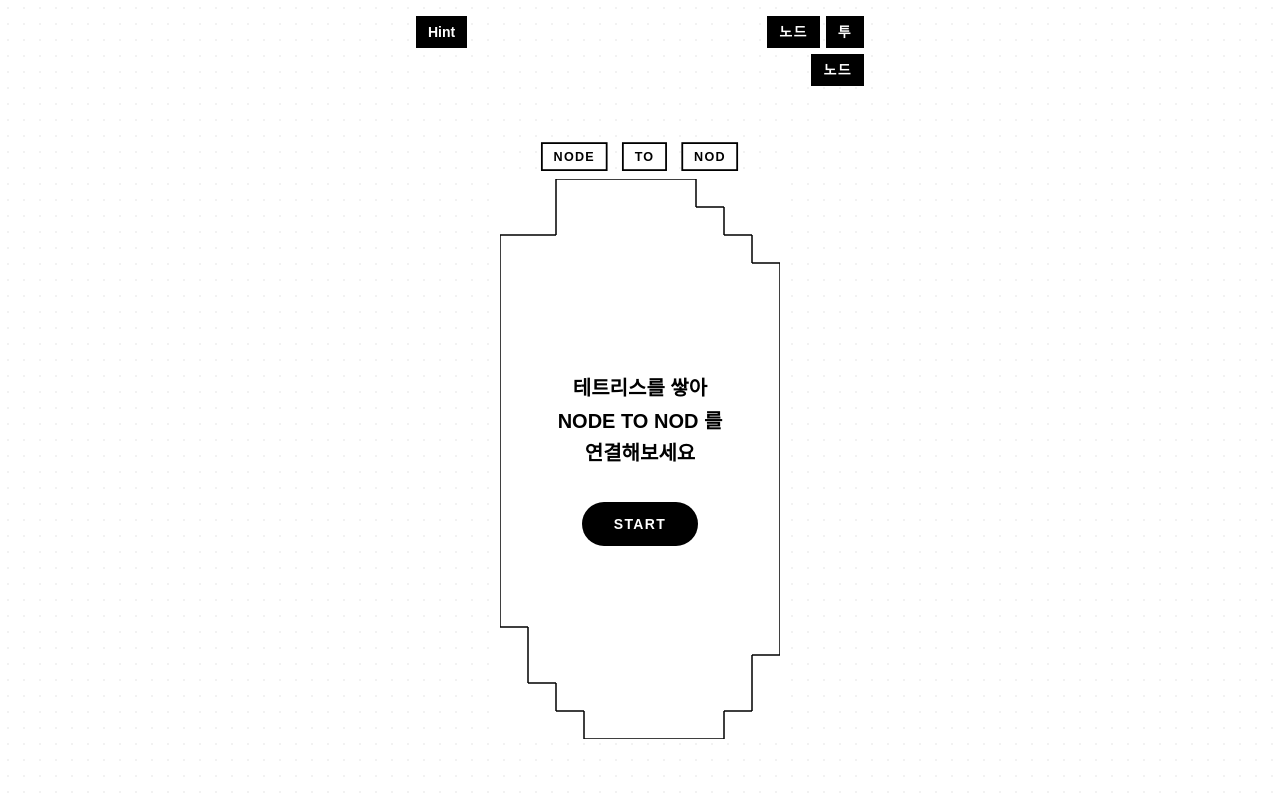
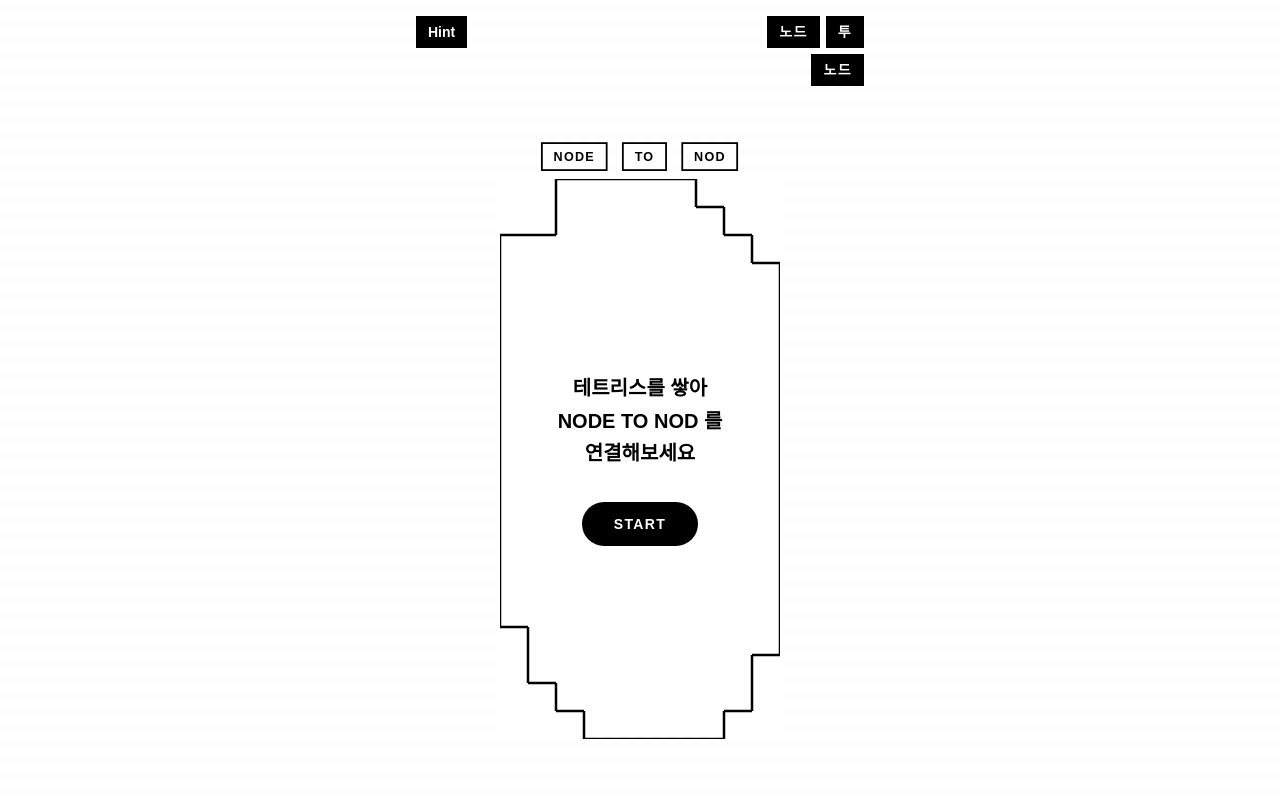
Before and after one commit to songchae052/node_to_nod, a React (Vite) app: page / in a window 1280 px wide. Built offline with nearby package versions, Linux system fonts and the light colour scheme.

Commit message:
feat: Increase Tetris border thickness and z-index
Enhances the visual clarity of the Tetris game board by increasing the stroke width of the border path. Also adjusts the z-index to ensure the border is always visible above other elements.

```diff
--- a/src/components/TetrisGame.tsx
+++ b/src/components/TetrisGame.tsx
@@ -422,11 +422,11 @@ export default function TetrisGame({ isHintOpen, setIsHintOpen }: TetrisGameProp
         }}
       >
         <svg
-          className="absolute inset-0 pointer-events-none z-50"
+          className="absolute inset-0 pointer-events-none z-[60]"
           width={COLS * BLOCK_SIZE}
           height={ROWS * BLOCK_SIZE}
         >
-          <path d={borderPath} stroke="black" strokeWidth="1.5" fill="none" />
+          <path d={borderPath} stroke="black" strokeWidth="2.5" fill="none" />
         </svg>
 
         <div
```
